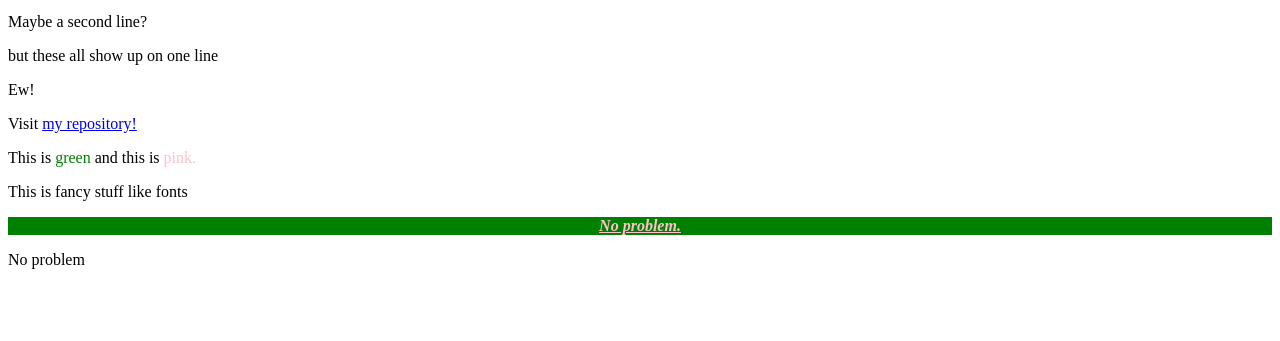
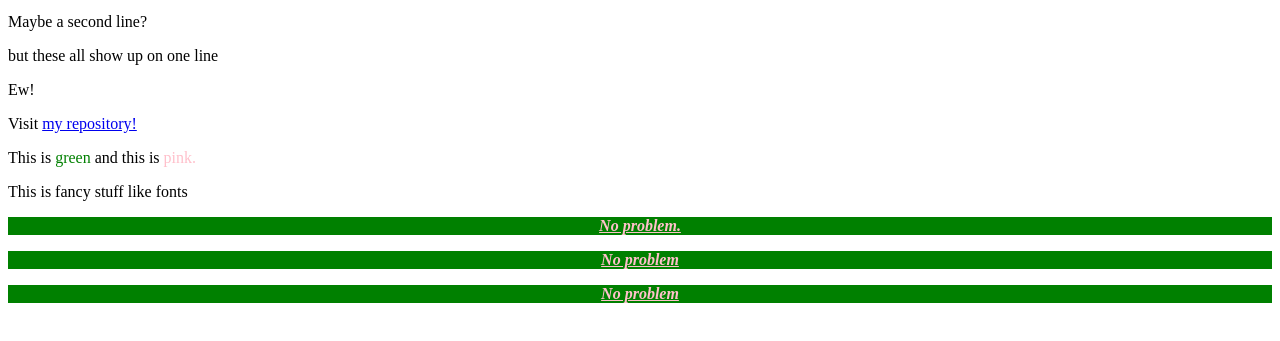
Before and after one commit to Ramiro3110/animated-rotary-phone, a plain HTML site: page index.html in a window 1280 px wide. Shown: the part 87-428 px from the top of the page. Drawn offline with Linux system fonts and the light colour scheme.

Commit message:
styled header thingy

```diff
--- a/index.html
+++ b/index.html
@@ -29,3 +29,22 @@ and this is
 <p style="font-weight:bold;font-style:italic;text-decoration:underline;text-align:center;color:pink;background:green">No problem.</p>
 
 <p id="stylish">No problem</a>
+
+    <!DOCTYPE html>
+<html>
+    <head>
+        <style>
+            #stylish {
+                font-weight: bold;
+                font-style: italic;
+                text-decoration: underline;
+                text-align: center;
+                color: pink;
+                background: green;
+            }
+        </style>
+    </head>
+    <body>
+        <p id="stylish">No problem</a>
+    </body>
+</html>
```
